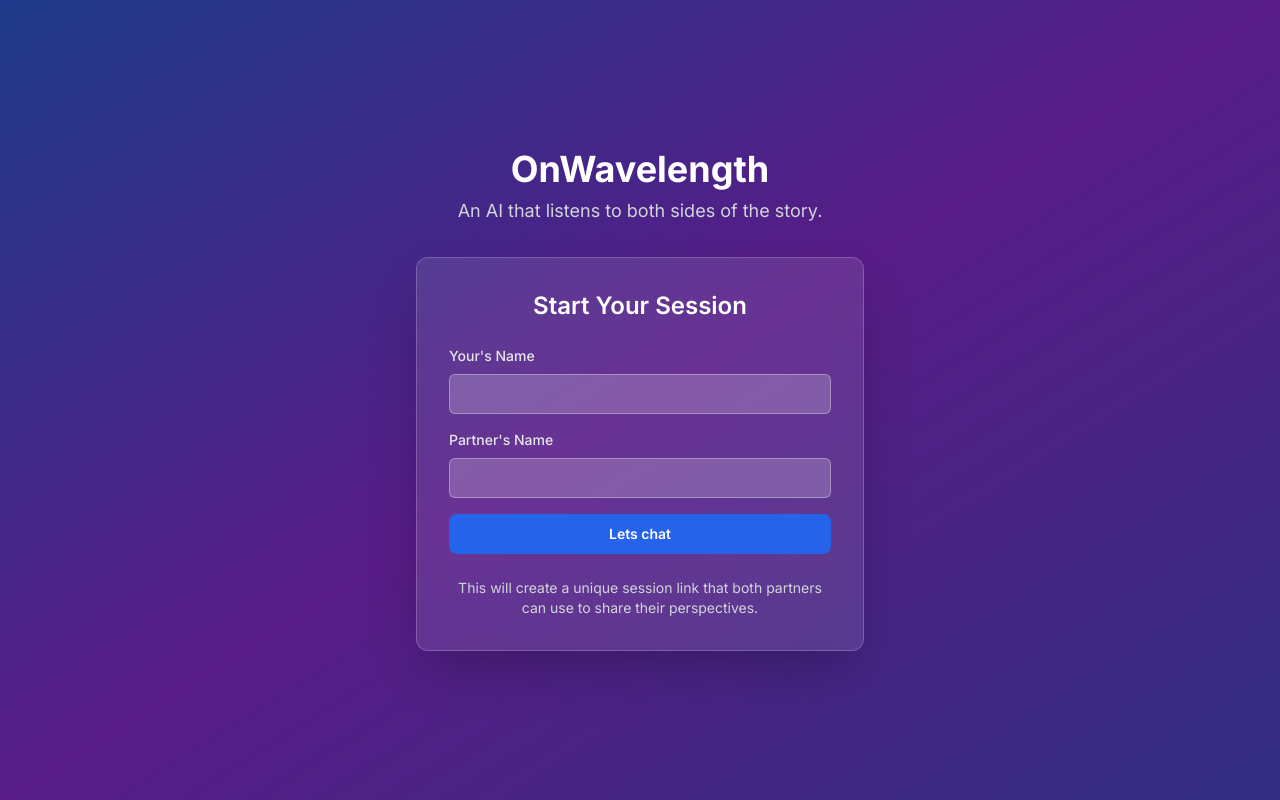
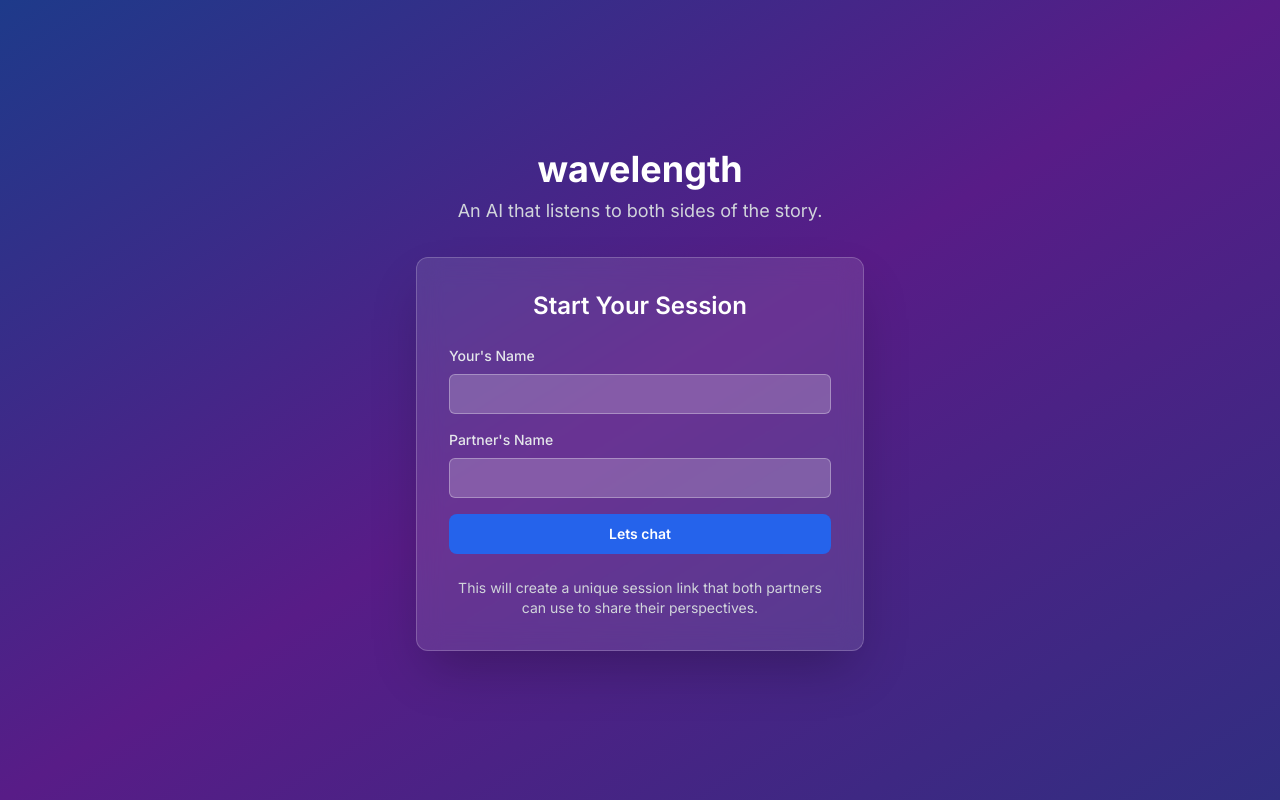
Before and after one commit to Anshul6708/Heartnest, a Next.js app: page / in a window 1280 px wide. Built offline with nearby package versions, Linux system fonts and the light colour scheme.

Commit message:
Update page.tsx

```diff
--- a/app/page.tsx
+++ b/app/page.tsx
@@ -60,7 +60,7 @@ export default function Home() {
       <div className="w-full max-w-md space-y-8">
         <div className="text-center">
           <h1 className="text-4xl font-bold text-white mb-2">
-            OnWavelength
+            wavelength
           </h1>
           <p className="text-gray-300 text-lg">
             An AI that listens to both sides of the story.
```
